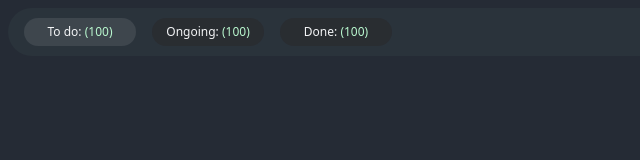
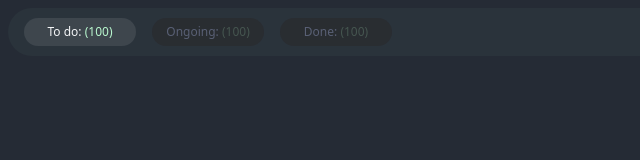
Before and after one commit to jallenmanaloto/levi, a React (Vite) app: page / in a window 1280 px wide. Shown: the top 160 px of the page, without its empty margins (0-640 px from the left). Built offline with nearby package versions, Linux system fonts and the light colour scheme.

Commit message:
feat: add conditions on styles

```diff
--- a/src/components/TaskFilter.tsx
+++ b/src/components/TaskFilter.tsx
@@ -5,17 +5,17 @@ export default function TaskFilter() {
   const [activeCategory, setActiveCategory] = useState<string>('To do');
 
   return (
-    <div className="h-12 flex items-center">
+    <div className="h-12 flex items-center base-text">
       {categories.map((category: string, key: number) => {
         const isActive = activeCategory === category;
         return (
           <div
             onClick={() => setActiveCategory(category)}
-            className={`w-28 h-7 ml-4 flex justify-center items-center ${isActive ? 'bg-neutral-200/10' : 'bg-stone-800/40'} rounded-full cursor-pointer`}
+            className={`w-28 h-7 ml-4 base-text flex justify-center items-center ${isActive ? 'bg-neutral-200/10' : 'bg-stone-800/40'} rounded-full cursor-pointer`}
             key={key}
           >
-            <h2 className="text-xs text-gray-100 px-2">
-              {category}: <span className="text-green-200">(100)</span>
+            <h2 className={`${isActive ? 'text-gray-100' : ''} text-xs px-2`}>
+              {category}: <span className={`${isActive ? 'text-green-200' : 'text-green-200/20'}`}>(100)</span>
             </h2>
           </div>
         )
```
